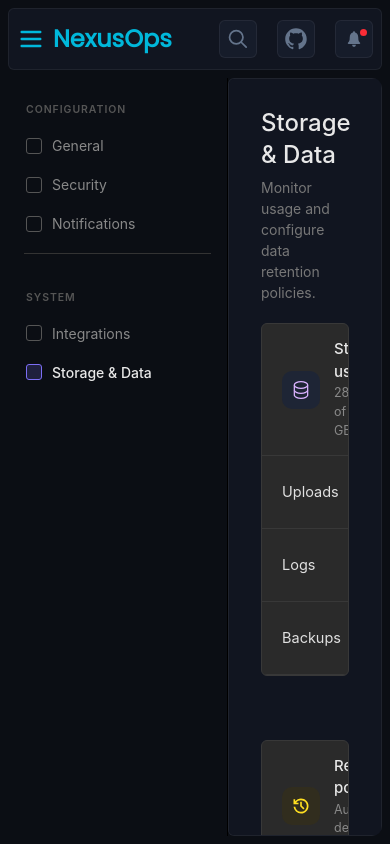
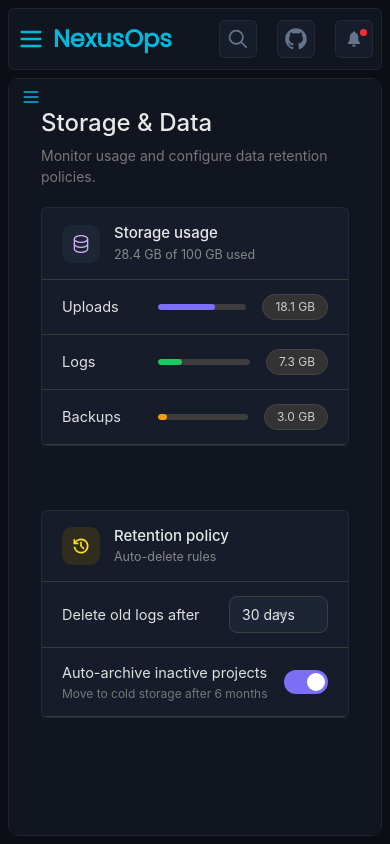
Before and after one commit to Khageswar-M/NexusOps-fe, a React (Vite) app: page /system-settings in a window 390 px wide. Built offline with nearby package versions, Linux system fonts and the light colour scheme.

Commit message:
done with system settings responsive screen

```diff
--- a/src/pages/AsideTabs/SystemSettings.jsx
+++ b/src/pages/AsideTabs/SystemSettings.jsx
@@ -1,5 +1,5 @@
 import { useEffect, useState } from "react";
-import { useDispatch } from "react-redux";
+import { useDispatch, useSelector } from "react-redux";
 import { setTitle } from "../../redux/appSlice";
 import IconDB from '../../assets/DataBaseIcon.svg?react';
 import IconHistory from '../../assets/HistoryIcon.svg?react';
@@ -7,6 +7,9 @@
 import IconBell from '../../assets/BellIcon.svg?react';
 import IconPlug from '../../assets/PlugInIcon.svg?react';
 import IconGear from '../../assets/GearIcon.svg?react';
+import HamBurger from '../../assets/Hamburger.svg?react'
+import { setOpenSettingsSubBar } from "../../redux/uiSlice";
+
 
 // ─── Nav items ────────────────────────────────────────────────────────────────
 const NAV = {
@@ -45,7 +48,7 @@
   <div style={{ position: "relative", flexShrink: 0 }}>
     <select
       defaultValue={defaultValue}
-      className=" appearance-none  bg-[#2a2a2a] text-[#e8e8e8] border border-[#3d3d3d] rounded-lg py-1.75 pr-8 pl-3 text-[14px] cursor-pointer outline-none font-inherit"
+      className=" appearance-none  bg-surface-3 text-[#e8e8e8] border border-[#3d3d3d] rounded-lg py-1.75 pr-8 pl-3 text-[14px] cursor-pointer outline-none font-inherit"
     >
       {options.map((o) => (
         <option key={o}>{o}</option>
@@ -63,7 +66,7 @@
 // ─── Card shell ───────────────────────────────────────────────────────────────
 const Card = ({ children }) => (
   <div
-    className="bg-[#2a2a2a] border border-[#383838] rounded-md mb-16 overflow-hidden"
+    className="bg-surface-2 border border-border rounded-md mb-16 overflow-hidden"
   >
     {children}
   </div>
@@ -168,9 +171,9 @@
 const GeneralPane = () => (
   <>
     <Card>
-      <CardHead icon={<IconGear className="h-5 w-5 text-white"/>} iconBg="#2e2e2e" title="Workspace" sub="Basic identity and locale" />
+      <CardHead icon={<IconGear className="h-5 w-5 text-white" />} iconBg="#2e2e2e" title="Workspace" sub="Basic identity and locale" />
       <Row label="Workspace name" sub="Visible to all members">
-        <input defaultValue="Acme Corp" className=" px-2.5 py-1.5 bg-[#222] border border-[#3d3d3d] rounded-lg text-[#e0e0e0] text-[13.5px] font-inherit outline-none w-40" />
+        <input placeholder="Acme Corp" className=" px-2.5 py-1.5 bg-surface-3 border border-[#3d3d3d] rounded-lg text-[#e0e0e0] text-[13.5px] font-inherit outline-none w-40" />
       </Row>
       <Row label="Timezone" sub="Used for scheduled tasks and reports">
         <Select options={["UTC+05:30 Kolkata", "UTC+00:00 London", "UTC-08:00 Pacific"]} defaultValue="UTC+05:30 Kolkata" />
@@ -180,7 +183,7 @@
       </Row>
     </Card>
     <Card>
-      <CardHead icon={<IconGear className="h-5 w-5 text-white"/>} iconBg="#2e2e2e" title="Appearance" sub="Display and theme preferences" />
+      <CardHead icon={<IconGear className="h-5 w-5 text-white" />} iconBg="#2e2e2e" title="Appearance" sub="Display and theme preferences" />
       <Row label="Compact mode" sub="Reduce spacing in lists and tables"><Toggle /></Row>
       <Row label="Show activity status" sub="Let teammates see when you're active"><Toggle defaultChecked /></Row>
       <Row label="Date format">
@@ -193,7 +196,7 @@
 const SecurityPane = () => (
   <>
     <Card>
-      <CardHead icon={<IconLock className="h-5 w-5 text-purple-300"/>} iconBg="#2e2a3d" title="Authentication" sub="Login methods and MFA" />
+      <CardHead icon={<IconLock className="h-5 w-5 text-purple-300" />} iconBg="#2e2a3d" title="Authentication" sub="Login methods and MFA" />
       <Row label="Two-factor authentication" sub="Require 2FA for all members"><Toggle defaultChecked /></Row>
       <Row label="SSO provider" sub="Single sign-on via SAML 2.0"><Badge label="Connected" color="green" /></Row>
       <Row label="Session timeout" sub="Auto-logout after inactivity">
@@ -201,7 +204,7 @@
       </Row>
     </Card>
     <Card>
-      <CardHead icon={<IconLock className="h-5 w-5 text-purple-300"/>} iconBg="#2e2a3d" title="Access control" sub="IP allowlist and permissions" />
+      <CardHead icon={<IconLock className="h-5 w-5 text-purple-300" />} iconBg="#2e2a3d" title="Access control" sub="IP allowlist and permissions" />
       <Row label="IP allowlist" sub="Restrict access to specific IP ranges"><Toggle /></Row>
       <Row label="Audit log retention" sub="How long to keep access logs">
         <Select options={["90 days", "180 days", "1 year"]} defaultValue="90 days" />
@@ -212,7 +215,7 @@
 
 const NotificationsPane = () => (
   <Card>
-    <CardHead icon={<IconBell className="h-5 w-5 text-purple-300"/>} iconBg="#1e2d38" title="Alert rules" sub="Email and in-app notifications" />
+    <CardHead icon={<IconBell className="h-5 w-5 text-purple-300" />} iconBg="#1e2d38" title="Alert rules" sub="Email and in-app notifications" />
     <Row label="New member joined" sub="Notify admins when a user signs up"><Toggle defaultChecked /></Row>
     <Row label="Failed login attempts" sub="Alert after 5 consecutive failures"><Toggle defaultChecked /></Row>
     <Row label="Weekly digest" sub="Summary of usage and activity"><Toggle /></Row>
@@ -222,7 +225,7 @@
 
 const IntegrationsPane = () => (
   <Card>
-    <CardHead icon={<IconPlug className="h-5 w-5 text-green-300"/>} iconBg="#1e3330" title="Connected apps" sub="Third-party service connections" />
+    <CardHead icon={<IconPlug className="h-5 w-5 text-green-300" />} iconBg="#1e3330" title="Connected apps" sub="Third-party service connections" />
     <Row label="Slack" sub="Post alerts to #ops-alerts"><Badge label="Active" color="green" /></Row>
     <Row label="GitHub" sub="Sync repo events"><Badge label="Pending" color="amber" /></Row>
     <Row label="Google Workspace" sub="Directory sync"><Badge label="Disconnected" color="red" /></Row>
@@ -232,13 +235,13 @@
 const StoragePane = () => (
   <>
     <Card>
-      <CardHead icon={<IconDB className="h-5 w-5 text-purple-300"/>} iconBg="#1e2535" title="Storage usage" sub="28.4 GB of 100 GB used" />
+      <CardHead icon={<IconDB className="h-5 w-5 text-purple-300" />} iconBg="#1e2535" title="Storage usage" sub="28.4 GB of 100 GB used" />
       <StorageRow label="Uploads" pct={64} size="18.1 GB" color="#7C6EF5" />
       <StorageRow label="Logs" pct={26} size="7.3 GB" color="#22c55e" />
       <StorageRow label="Backups" pct={10} size="3.0 GB" color="#f59e0b" />
     </Card>
     <Card>
-      <CardHead icon={<IconHistory className="h-5 w-5 text-yellow-300"/>} iconBg="#312d1e" title="Retention policy" sub="Auto-delete rules" />
+      <CardHead icon={<IconHistory className="h-5 w-5 text-yellow-300" />} iconBg="#312d1e" title="Retention policy" sub="Auto-delete rules" />
       <Row label="Delete old logs after">
         <Select options={["30 days", "60 days", "90 days"]} defaultValue="30 days" />
       </Row>
@@ -260,6 +263,8 @@
 // ─── Main component ───────────────────────────────────────────────────────────
 const SystemSettings = () => {
   const dispatch = useDispatch();
+  const width = useSelector((state) => state.app.width);
+  const settingsSubBarOpen = useSelector((state) => state.ui.openSettingsSubBar);
   const [active, setActive] = useState("storage");
 
   useEffect(() => {
@@ -270,10 +275,11 @@
 
   return (
     <div
-      className=" grid grid-cols-[220px_1fr] h-full  rounded-[10px] overflow-hidden  font-['Inter','Segoe_UI',system-ui,sans-serif]"
+      className={` grid ${width > 650 ? "grid-cols-[220px_1fr]" : "grid-cols-1"}  h-full  rounded-[10px] overflow-hidden  font-['Inter','Segoe_UI',system-ui,sans-serif]`}
     >
 
-      {/* ── Sidebar ── */}
+      {
+        width > 650 && (
           <aside
             className="border-r  py-5 overflow-y-auto custom-scrollbar"
           >
@@ -306,11 +312,65 @@
               </div>
             ))}
           </aside>
+        )
+      }
+
 
       {/* ── Content ── */}
       <main
-        className=" px-8 py-7 overflow-y-auto custom-scrollbar scroll-smooth bg-surface border border-border rounded-md"
+        className=" px-8 py-7 overflow-y-auto custom-scrollbar scroll-smooth bg-surface border border-border rounded-md relative"
       >
+        {
+          width <= 650 && (
+            <>
+              <div className={`absolute top-2 left-3 ${settingsSubBarOpen && "hidden"}`} onClick={() => dispatch(setOpenSettingsSubBar(true))}>
+                <HamBurger className="h-5 w-5  text-cyan-500" />
+              </div>
+
+              <div className={`absolute w-fit border-r border-border top-0 h-full
+              transform ${settingsSubBarOpen ? "translate-x-0" : "-translate-x-200"} duration-200 z-10
+            `}
+                onClick={() => dispatch(setOpenSettingsSubBar(false))}
+              >
+                <aside
+                  className="border-r bg-surface py-5 overflow-y-auto custom-scrollbar w-55 h-full"
+                >
+                  {Object.entries(NAV).map(([group, items]) => (
+                    <div key={group} className="mb-8">
+                      <div
+                        className=" text-[10.5px] font-semibold tracking-[0.09em] uppercase text-[#555] pt-1 pb-2 px-4.5"
+                      >
+                        {group}
+                      </div>
+                      {items.map(({ id, label }) => {
+                        const isActive = active === id;
+                        return (
+                          <button
+                            key={id}
+                            onClick={() => setActive(id)}
+                            className={` flex items-center gap-2.5 w-full px-4.5 py-2.25 border-none border-l-2 ${isActive ? "border-l-[#7C6EF5]" : "border-l-transparent"} ${isActive ? "text-[#e8e8e8] font-medium" : "text-[#888] font-normal"} text-[14px] cursor-pointer text-left font-inherit transition-colors duration-150 box-border `}
+                          >
+                            <span className={` w-4 h-4 rounded-[3px] shrink-0 inline-block transition-colors duration-150 ${isActive
+                              ? "border-[1.5px] border-[#7C6EF5] bg-[#7C6EF530]"
+                              : "border-[1.5px] border-[#555] bg-transparent"
+                              } `} />
+                            {label}
+                          </button>
+                        );
+                      })}
+                      {group === "configuration" && (
+                        <div className=" h-px bg-[#333] my-2.5 mx-4" />
+                      )}
+                    </div>
+                  ))}
+                </aside>
+              </div>
+            </>
+          )
+        }
+
+
+
         <div className="mb-5" >
           <h2 className=" text-2xl font-medium text-[#e8e8e8] m-0">
             {PANES[active].label}
--- a/src/redux/uiSlice.js
+++ b/src/redux/uiSlice.js
@@ -2,7 +2,8 @@
 
 const initialState = {
     isNotificationOpen: false,
-    openSidebar: false
+    openSidebar: false,
+    openSettingsSubBar: false,
 };
 
 const uiSlice = createSlice({
@@ -17,6 +18,9 @@
         },
         setOpenSidebar: (state, action) => {
             state.openSidebar = action.payload;
+        },
+        setOpenSettingsSubBar: (state, action) => {
+            state.openSettingsSubBar = action.payload;
         }
     }
 });
@@ -24,7 +28,8 @@
 export const {
     toggleNotification,
     setNotification,
-    setOpenSidebar
+    setOpenSidebar,
+    setOpenSettingsSubBar
 } = uiSlice.actions;
 
 export default uiSlice.reducer;
```
Lines whose indentation alone changed are shown as unchanged.
